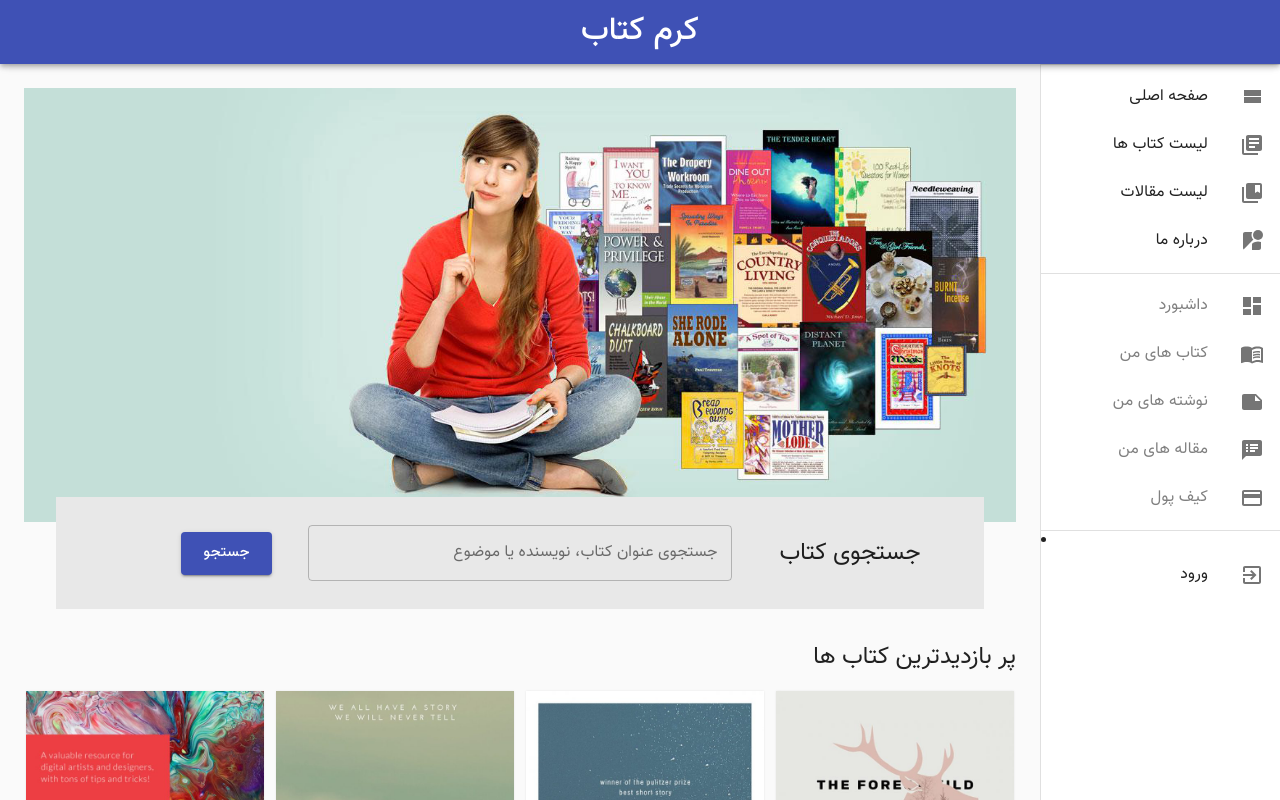
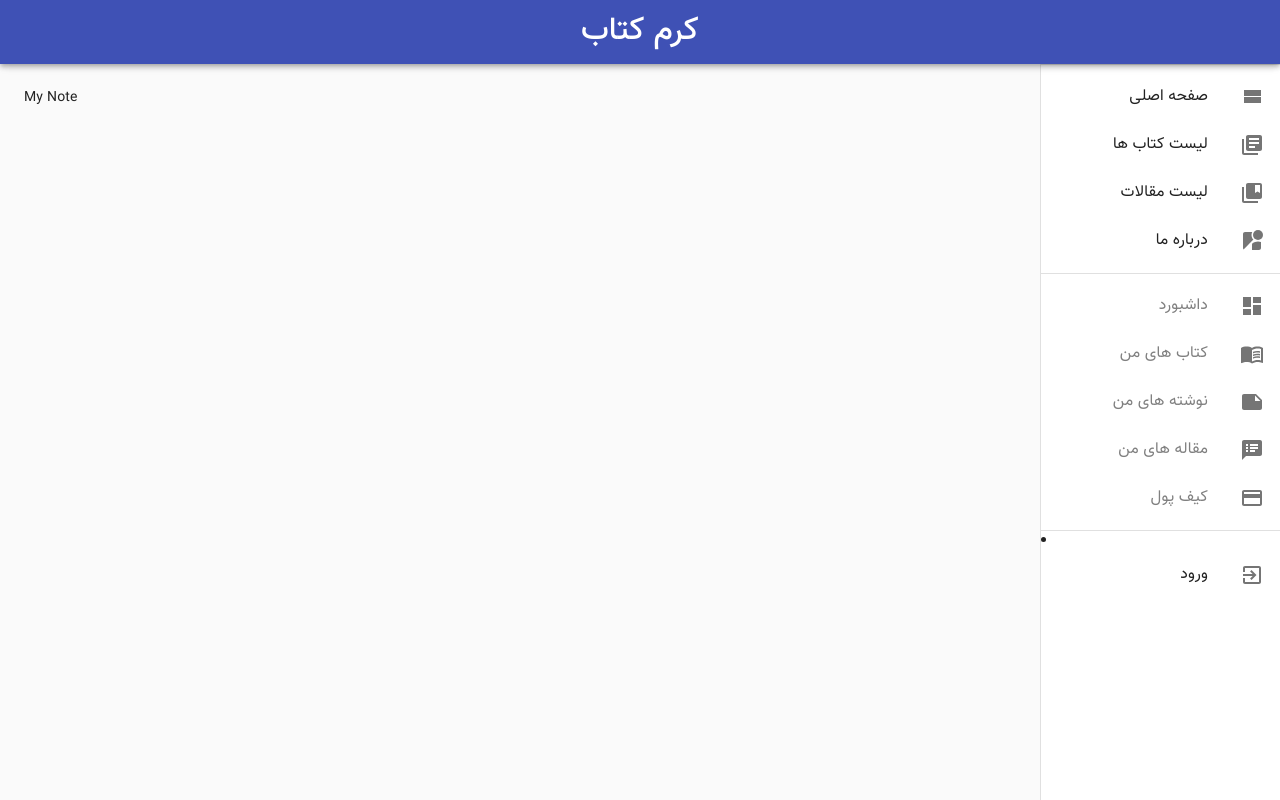
Before and after one commit to mohsen12999/bookworm, a React (Create React App) app: page /read/1/1 in a window 1280 px wide. Shown: the top 800 px of the page. Built offline with nearby package versions, Linux system fonts and the light colour scheme.

Commit message:
add readbook route to app

```diff
--- a/src/App.js
+++ b/src/App.js
@@ -8,6 +8,7 @@ import BookList from "./pages/BookList";
 import SingleBook from "./pages/SingleBook";
 import BlogList from "./pages/BlogList";
 import SingleBlog from "./pages/SingleBlog";
+import ReadBook from "./pages/ReadBook";
 
 import Login from "./pages/admin/Login";
 import Logout from "./pages/admin/Logout";
@@ -74,6 +75,9 @@ function App() {
               <Route path="/blog/:id">
                 <SingleBlog />
               </Route>
+              <Route path="/read/:id">
+                <ReadBook />
+              </Route>
               <Route path="/book/:id">
                 <SingleBook />
               </Route>
```
